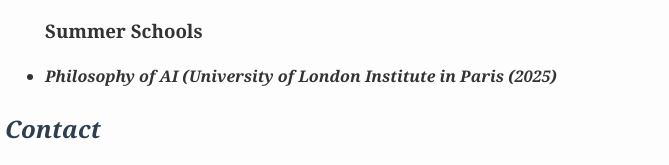
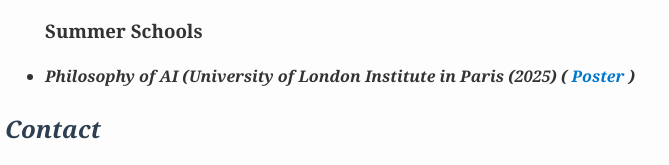
Before and after one commit to isobelstanden/isobelstanden.github.io, a plain HTML site: page index.html in a window 1280 px wide. Shown: the part 1615-1780 px from the top of the page, 235-904 px from the left. Drawn offline with Linux system fonts and the light colour scheme.

Commit message:
Update index.html

```diff
--- a/index.html
+++ b/index.html
@@ -113,7 +113,7 @@ Isobel's research focuses on eliciting insights from our current and emerging un
  </li>
 
 <h3>Summer Schools</h3>
-	 <li><b><i>Philosophy of AI (University of London Institute in Paris (2025)</em>
+	 <li><b><i>Philosophy of AI (University of London Institute in Paris (2025)</em> (<a href=“https://github.com/isobelstanden/isobelstanden.github.io/blob/main/AI%20Summer%20School%20Poster%20%20-%20Isobel%20Standen.pdf”> Poster </a>)
 </li>
 </ul>
   </section>
```
